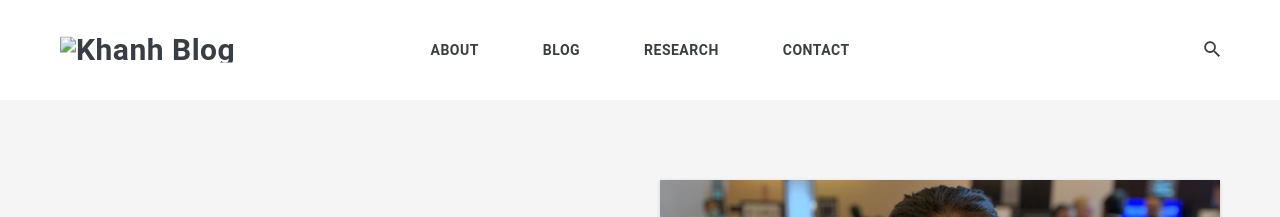
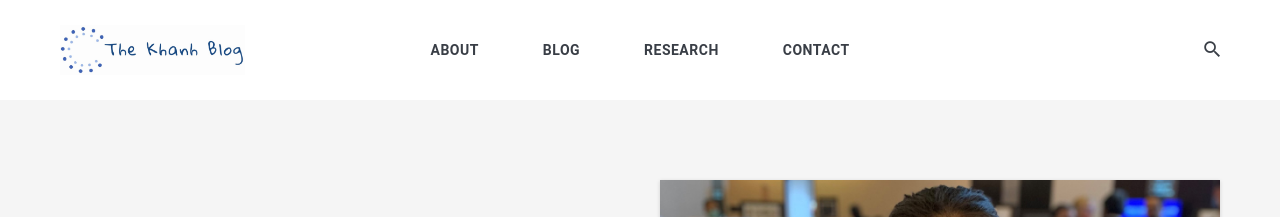
Before and after one commit to khangdlt/khangdlt.github.io, a Jekyll site: the page built from index.html, in a window 1280 px wide. Shown: the top 217 px of the page. Built offline with Jekyll 4.4.1, drawn with Linux system fonts in a browser that asks for light colours; nearby versions of some CDN libraries; the list of posts is cut into pages by our own code.

Commit message:
Update settings.yml

```diff
--- a/_data/settings.yml
+++ b/_data/settings.yml
@@ -1,7 +1,7 @@
 #-------------------------------
 # General Site Settings
 title: Khanh Blog
-logo: images/khanhblog_logo_ver2.jpeg # You can add own logo.
+logo: khanhblog_logo_ver2.jpeg # You can add own logo.
 description: your description
 
 
```
